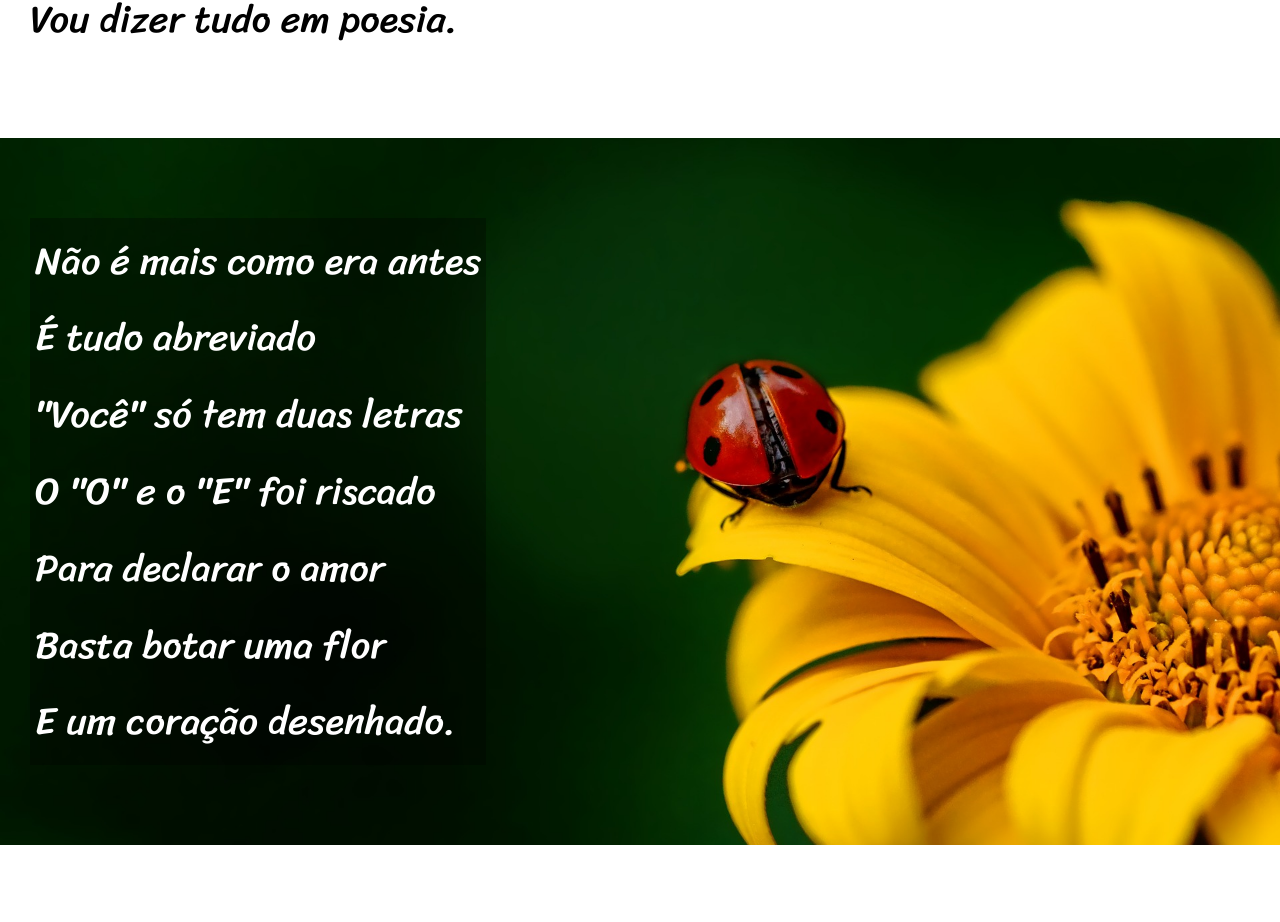
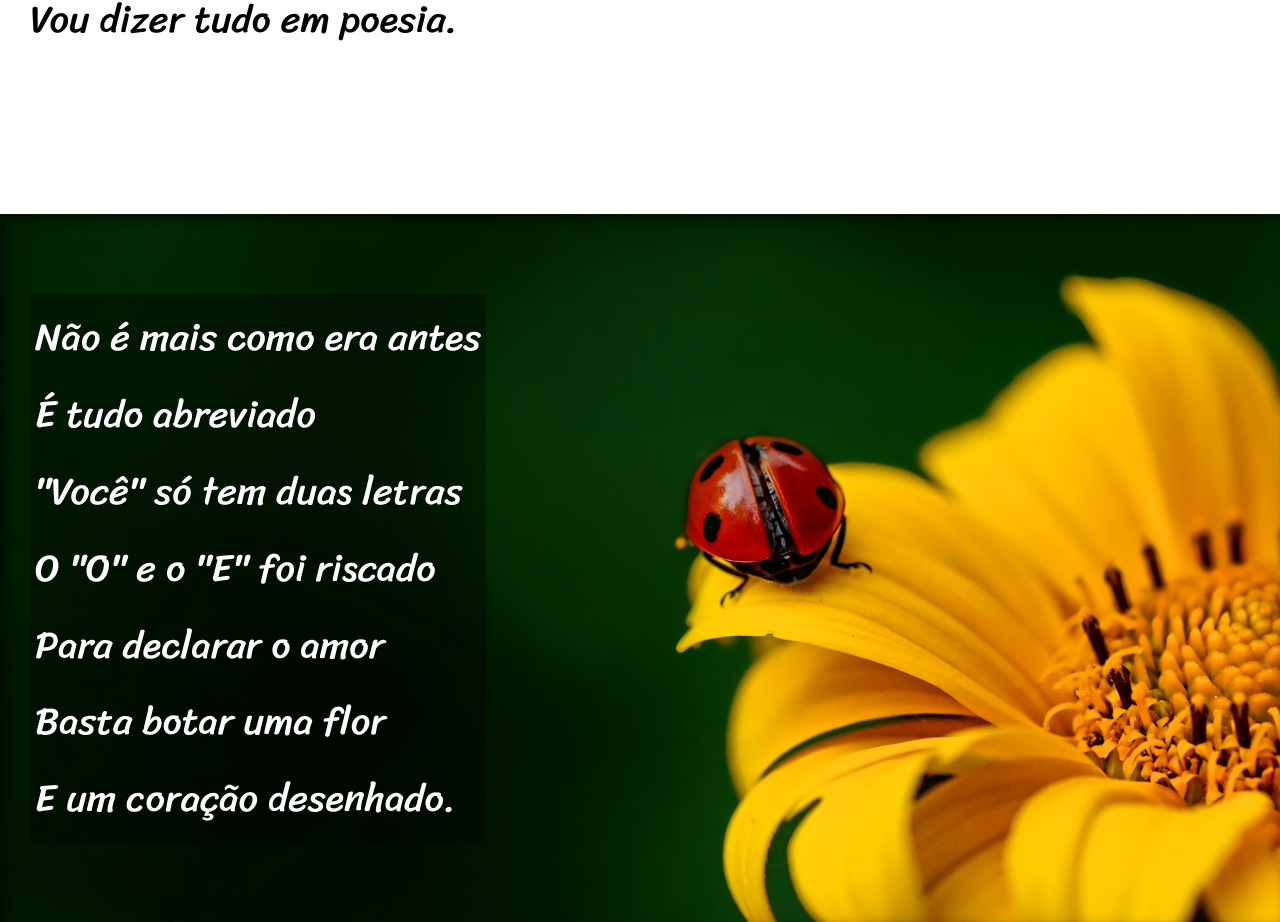
Before and after one commit to marialiciamz/html-css, a plain HTML site: page desafios/df012/index.html in a window 1280 px wide. Shown: the part 819-1741 px from the top of the page. Drawn offline with Linux system fonts and the light colour scheme.

Commit message:
atualização do cordel

```diff
--- a/desafios/df012/index.html
+++ b/desafios/df012/index.html
@@ -26,7 +26,7 @@
 
 
        </section>
-       <section class="imagem"  style="background-image: url(imagens/background001.jpg);">
+       <section class="imagem" id="img1">
 
 
                 <p>
@@ -66,7 +66,7 @@
 
 
        </section>
-       <section class="imagem" style="background-image: url(imagens/background002.jpg);">
+       <section class="imagem" id="img2">
 
 
                 <p>
--- a/desafios/df012/style.css
+++ b/desafios/df012/style.css
@@ -43,11 +43,21 @@ section{
     padding-left: 30px;
     font-size: 3vw;
 }
-
+section>p{
+    padding-bottom: 2em;
+}
+section#img1{
+background-image: url(imagens/background001.jpg);
+background-position: right center;
+}
+section#img2{
+background-image: url(imagens/background002.jpg);
+}
 section.imagem>p{
     display: inline-block;
     padding: 5px;
-    background-color: rgba(0, 0, 0, 0.305);
+    background-color: rgba(0, 0, 0, 0.319);
+    text-shadow: 1px 1px  0px rgba(0, 0, 0, 0.482);
 
 }
 section.imagem{
@@ -56,6 +66,7 @@ section.imagem{
     background-repeat: no-repeat;
     color: white;
     background-attachment: fixed;
+    box-shadow: inset 6px 6px 13px 0px rgba(0, 0, 0, 0.501);
 }
 section.normal{
     background-color: white;
```
